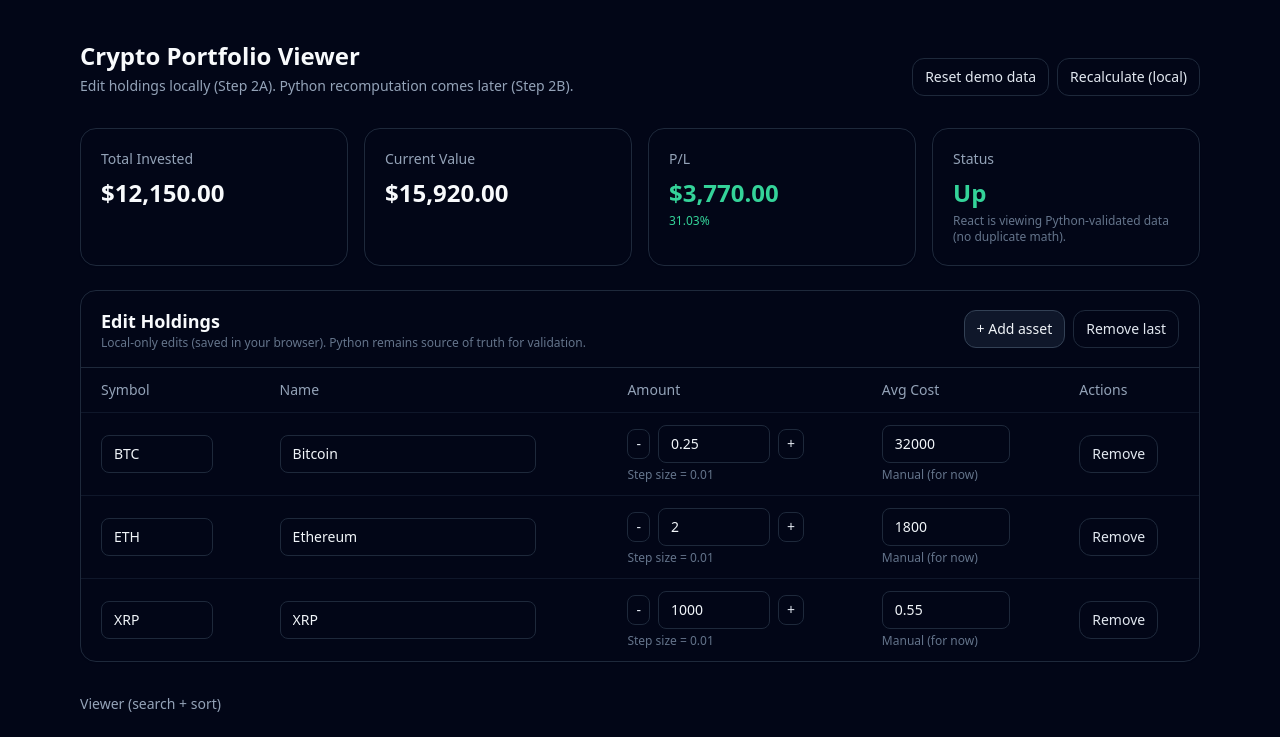
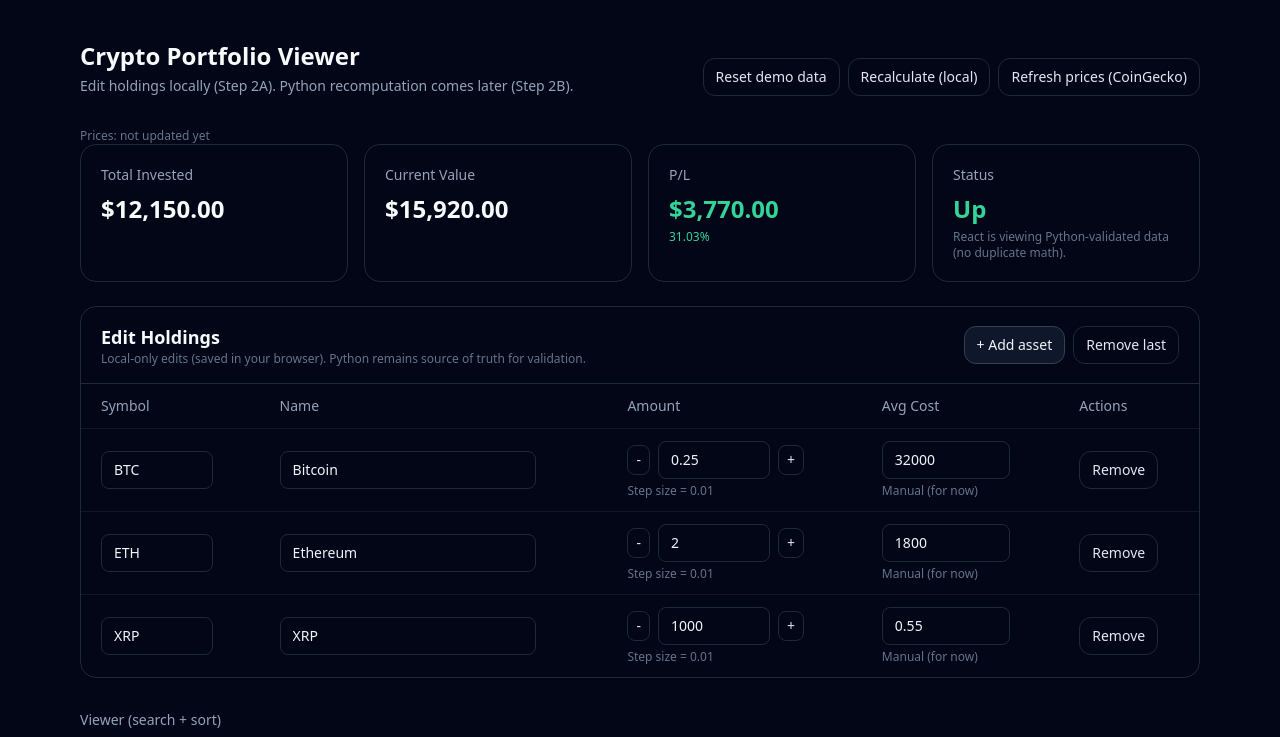
Before and after one commit to cg112358/crypto-price-tracker, a React app in the folder frontend/: page / in a window 1280 px wide. Shown: the top 737 px of the page. Built offline with nearby package versions, Linux system fonts and the light colour scheme; the HTML template or start-up script is replaced by a standard one.

Commit message:
Polish live pricing state handling and reset behavior

```diff
--- a/frontend/src/App.jsx
+++ b/frontend/src/App.jsx
@@ -1,86 +1,206 @@
-import { useEffect, useState } from 'react'
-import seed from './data/mockPortfolio.json'
-import SummaryCards from './components/SummaryCards.jsx'
-import HoldingsEditor from './components/HoldingsEditor.jsx'
-import HoldingsTable from './components/HoldingsTable.jsx'
+import { useEffect, useState } from "react";
+import seed from "./data/mockPortfolio.json";
+import SummaryCards from "./components/SummaryCards.jsx";
+import HoldingsEditor from "./components/HoldingsEditor.jsx";
+import HoldingsTable from "./components/HoldingsTable.jsx";
 
-const STORAGE_KEY = 'cpt_holdings_v1'
+const STORAGE_KEY = "cpt_holdings_v1";
+
+// --- Live pricing (CoinGecko) ---
+// Minimal curated mapping: ticker -> CoinGecko coin id
+// Add more over time as you need them.
+const COINGECKO_ID_BY_SYMBOL = {
+  BTC: "bitcoin",
+  ETH: "ethereum",
+  SOL: "solana",
+  ADA: "cardano",
+  XRP: "ripple",
+  DOGE: "dogecoin",
+  DOT: "polkadot",
+  AVAX: "avalanche-2",
+  LINK: "chainlink",
+  MATIC: "polygon-pos",
+  LTC: "litecoin",
+  BCH: "bitcoin-cash",
+  UNI: "uniswap",
+  ATOM: "cosmos",
+  XLM: "stellar",
+  AAVE: "aave",
+  NEAR: "near",
+  ICP: "internet-computer",
+  FIL: "filecoin",
+  ALGO: "algorand",
+  XTZ: "tezos",
+  SUI: "sui",
+  APT: "aptos",
+  ARB: "arbitrum",
+  OP: "optimism",
+};
+
+// Defensive normalizer
+function normSymbol(v) {
+  return (v ?? "").toString().trim().toUpperCase();
+}
+
+async function fetchPricesFromCoinGecko(ids, { signal } = {}) {
+  const uniq = Array.from(new Set((ids ?? []).filter(Boolean)));
+  if (uniq.length === 0) return {};
+
+  const url =
+    "https://api.coingecko.com/api/v3/simple/price?" +
+    new URLSearchParams({
+      ids: uniq.join(","),
+      vs_currencies: "usd",
+      include_last_updated_at: "true",
+    }).toString();
+
+  const res = await fetch(url, { signal });
+  if (!res.ok) {
+    throw new Error(`CoinGecko error: ${res.status} ${res.statusText}`);
+  }
+  return res.json();
+}
 
 function loadHoldings() {
   try {
-    const raw = localStorage.getItem(STORAGE_KEY)
-    if (!raw) return seed.holdings
-    const parsed = JSON.parse(raw)
-    return Array.isArray(parsed) ? parsed : seed.holdings
+    const raw = localStorage.getItem(STORAGE_KEY);
+    if (!raw) return seed.holdings;
+    const parsed = JSON.parse(raw);
+    return Array.isArray(parsed) ? parsed : seed.holdings;
   } catch {
-    return seed.holdings
+    return seed.holdings;
   }
 }
 
 // Recalculate holdings locally (Phase 2A)
 function recomputeHoldingsLocal(holdings) {
-  const list = Array.isArray(holdings) ? holdings : []
+  const list = Array.isArray(holdings) ? holdings : [];
 
   return list.map((h) => {
-    const amount = Number(h?.amount ?? 0)
-    const avgCost = Number(h?.avg_cost ?? 0)
-    const price = Number(h?.current_price ?? 0)
+    const amount = Number(h?.amount ?? 0);
+    const avgCost = Number(h?.avg_cost ?? 0);
+    const price = Number(h?.current_price ?? 0);
 
-    const value = amount * price
-    const invested = amount * avgCost
-    const pnl = value - invested
+    const value = amount * price;
+    const invested = amount * avgCost;
+    const pnl = value - invested;
 
     return {
       ...h,
       value,
       pnl,
-    }
-  })
+    };
+  });
 }
 
 function recomputeSummaryLocal(holdings) {
-  const list = Array.isArray(holdings) ? holdings : []
+  const list = Array.isArray(holdings) ? holdings : [];
 
   const total_invested = list.reduce(
     (sum, h) => sum + Number(h?.amount ?? 0) * Number(h?.avg_cost ?? 0),
-    0
-  )
-  const current_value = list.reduce((sum, h) => sum + Number(h?.value ?? 0), 0)
-  const profit_loss = current_value - total_invested
-  const roi_percent = total_invested > 0 ? (profit_loss / total_invested) * 100 : 0
+    0,
+  );
+  const current_value = list.reduce((sum, h) => sum + Number(h?.value ?? 0), 0);
+  const profit_loss = current_value - total_invested;
+  const roi_percent =
+    total_invested > 0 ? (profit_loss / total_invested) * 100 : 0;
 
-  return { total_invested, current_value, profit_loss, roi_percent }
+  return { total_invested, current_value, profit_loss, roi_percent };
 }
 
 export default function App() {
-  const [holdings, setHoldings] = useState(() => recomputeHoldingsLocal(loadHoldings()))
+  const [initialHoldings] = useState(() =>
+    recomputeHoldingsLocal(loadHoldings()),
+  );
+
+  const [holdings, setHoldings] = useState(initialHoldings);
   const [summary, setSummary] = useState(() =>
-    recomputeSummaryLocal(recomputeHoldingsLocal(loadHoldings()))
-  )
+    recomputeSummaryLocal(initialHoldings),
+  );
+
+  const [priceStatus, setPriceStatus] = useState("idle");
+  const [priceError, setPriceError] = useState("");
+  const [lastUpdated, setLastUpdated] = useState(null);
 
   useEffect(() => {
     try {
-      localStorage.setItem(STORAGE_KEY, JSON.stringify(holdings))
+      localStorage.setItem(STORAGE_KEY, JSON.stringify(holdings));
     } catch {
       // ignore storage errors
     }
-  }, [holdings])
+  }, [holdings]);
 
   function resetToSeed() {
-    const next = recomputeHoldingsLocal(seed.holdings)
-    setHoldings(next)
-    setSummary(recomputeSummaryLocal(next))
+    const next = recomputeHoldingsLocal(seed.holdings);
+    setPriceStatus("idle");
+    setPriceError("");
+    setLastUpdated(null);
+
+    setHoldings(next);
+    setSummary(recomputeSummaryLocal(next));
+
     try {
-      localStorage.removeItem(STORAGE_KEY)
+      localStorage.removeItem(STORAGE_KEY);
     } catch {
       // ignore
     }
   }
 
   function recalcLocal() {
-    const next = recomputeHoldingsLocal(holdings)
-    setHoldings(next)
-    setSummary(recomputeSummaryLocal(next))
+    const next = recomputeHoldingsLocal(holdings);
+    setHoldings(next);
+    setSummary(recomputeSummaryLocal(next));
+  }
+
+  async function refreshPrices() {
+    setPriceStatus("loading");
+    setPriceError("");
+
+    try {
+      const symbols = holdings.map((h) => normSymbol(h?.symbol));
+
+      const ids = Array.from(
+        new Set(symbols.map((s) => COINGECKO_ID_BY_SYMBOL[s]).filter(Boolean)),
+      );
+
+      if (ids.length === 0) {
+        throw new Error("No supported symbols found for pricing.");
+      }
+
+      const data = await fetchPricesFromCoinGecko(ids);
+
+      const nextRaw = holdings.map((h) => {
+        const symbol = normSymbol(h?.symbol);
+        const id = COINGECKO_ID_BY_SYMBOL[symbol];
+        const usd = id ? Number(data?.[id]?.usd ?? NaN) : NaN;
+
+        if (!Number.isFinite(usd)) return h;
+
+        return { ...h, current_price: usd };
+      });
+
+      const next = recomputeHoldingsLocal(nextRaw);
+      setHoldings(next);
+      setSummary(recomputeSummaryLocal(next));
+
+      // last_updated_at is per-id; use the max one if present
+      const updatedAts = ids
+        .map((id) => Number(data?.[id]?.last_updated_at ?? 0))
+        .filter((n) => Number.isFinite(n) && n > 0);
+
+      if (updatedAts.length) {
+        setLastUpdated(new Date(Math.max(...updatedAts) * 1000));
+      } else {
+        setLastUpdated(new Date());
+      }
+
+      setPriceStatus("ok");
+    } catch (err) {
+      setPriceStatus("error");
+      setPriceError(
+        err instanceof Error ? err.message : "Failed to fetch prices",
+      );
+    }
   }
 
   return (
@@ -88,9 +208,12 @@ export default function App() {
       <div className="mx-auto max-w-6xl px-4 py-10">
         <header className="mb-8 flex flex-col gap-3 md:flex-row md:items-end md:justify-between">
           <div>
-            <h1 className="text-2xl font-semibold text-slate-50">Crypto Portfolio Viewer</h1>
+            <h1 className="text-2xl font-semibold text-slate-50">
+              Crypto Portfolio Viewer
+            </h1>
             <p className="mt-1 text-sm text-slate-400">
-              Edit holdings locally (Step 2A). Python recomputation comes later (Step 2B).
+              Edit holdings locally (Step 2A). Python recomputation comes later
+              (Step 2B).
             </p>
           </div>
 
@@ -110,22 +233,46 @@ export default function App() {
             >
               Recalculate (local)
             </button>
+            <button
+              onClick={refreshPrices}
+              disabled={priceStatus === "loading"}
+              className="w-fit rounded-xl border border-slate-800 bg-slate-950 px-3 py-2 text-sm text-slate-200 hover:bg-slate-900 transition-colors disabled:opacity-60 disabled:cursor-not-allowed"
+              title="Fetch live USD prices from CoinGecko and recompute"
+            >
+              {priceStatus === "loading"
+                ? "Refreshing…"
+                : "Refresh prices (CoinGecko)"}
+            </button>
           </div>
         </header>
+        <div className="text-xs text-slate-500">
+          {priceStatus === "error" ? (
+            <span className="text-red-300">
+              Price update failed: {priceError}
+            </span>
+          ) : lastUpdated ? (
+            <span>Last updated: {lastUpdated.toLocaleString()}</span>
+          ) : (
+            <span>Prices: not updated yet</span>
+          )}
+        </div>
 
         <SummaryCards summary={summary} />
 
         <HoldingsEditor holdings={holdings} onChange={setHoldings} />
 
         <div className="mt-8">
-          <div className="mb-2 text-sm text-slate-400">Viewer (search + sort)</div>
+          <div className="mb-2 text-sm text-slate-400">
+            Viewer (search + sort)
+          </div>
           <HoldingsTable holdings={holdings} />
         </div>
 
         <footer className="mt-10 text-xs text-slate-500">
-          Step 2A: edits persist in localStorage. Step 2B will validate/recompute via Python.
+          Step 2A: edits persist in localStorage. Step 2B will
+          validate/recompute via Python.
         </footer>
       </div>
     </div>
-  )
+  );
 }
```
